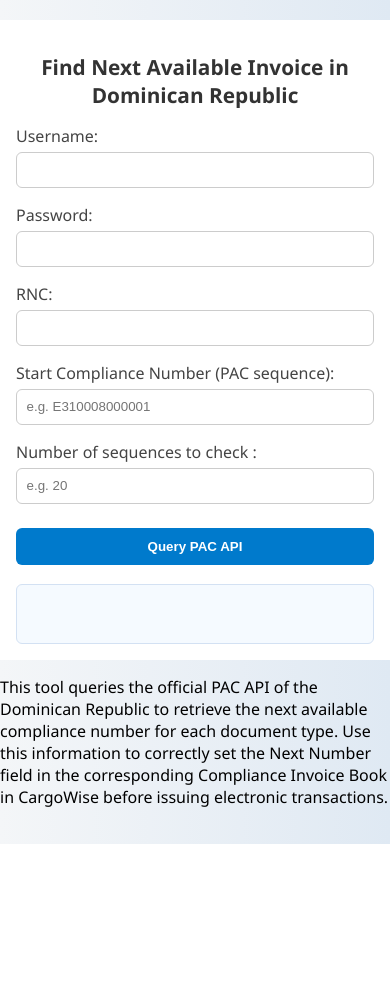
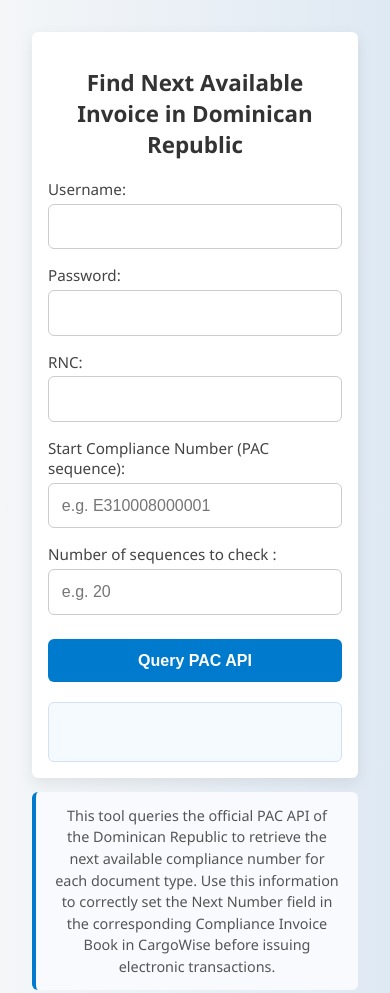
Before and after one commit to anmatths/DominicanRepublic, a website: page public/index.html in a window 390 px wide. Shown: the top 993 px of the page. Before the commit the page ends 844 px from the top, so only its background shows below. Drawn offline with Linux system fonts and the light colour scheme.

Commit message:
Update form.css
implement new style for the changes in the index.html

```diff
--- a/public/styles/form.css
+++ b/public/styles/form.css
@@ -1,5 +1,3 @@
-/* styles/form.css */
-
 body {
 	margin: 0;
 	padding: 0;
@@ -9,21 +7,22 @@ body {
 	justify-content: center;
 	align-items: center;
 	height: 100vh;
+	box-sizing: border-box;
 }
 
 form#invoiceForm {
 	background-color: #ffffff;
 	padding: 2rem;
 	border-radius: 10px;
-  box-shadow: 0 10px 25px rgba(0, 0, 0, 0.1);
+	box-shadow: 0 10px 25px rgba(0, 0, 0, 0.08);
 	width: 100%;
 	max-width: 400px;
 	box-sizing: border-box;
 }
 
 form h2 {
-  margin-bottom: 1rem;
-  font-size: 1.3rem;
+	margin-bottom: 1.2rem;
+	font-size: 1.4rem;
 	text-align: center;
 	color: #333;
 }
@@ -82,12 +81,75 @@ button:hover {
 	box-sizing: border-box;
 }
 
-/* Responsive tweaks */
+.form-wrapper {
+	display: flex;
+	flex-direction: column;
+	align-items: center;
+	max-width: 700px;
+	width: 100%;
+	padding: 1rem;
+	box-sizing: border-box;
+}
+
+.form-header {
+	text-align: center;
+	margin-bottom: 1.5rem;
+}
+
+.form-header h2 {
+	font-size: 1.5rem;
+	margin-bottom: 0.8rem;
+	color: #333;
+}
+
+.form-header p {
+	font-size: 0.9rem;
+	color: #555;
+	background-color: #f8fafd;
+	padding: 0.8rem 1.2rem;
+	border-left: 4px solid #007acc;
+	border-radius: 6px;
+	line-height: 1.5;
+}
+
+/* Mobile Responsive */
 @media screen and (max-width: 500px) {
+	body {
+		padding: 1rem;
+		height: auto;
+		align-items: flex-start;
+	}
+
 	form#invoiceForm {
+		width: 100%;
 		padding: 1rem;
-    border-radius: 0;
-    box-shadow: none;
+		border-radius: 6px;
+		box-shadow: 0 5px 15px rgba(0, 0, 0, 0.08);
 	}
+
+	input,
+	button {
+		font-size: 1rem;
+		padding: 0.8rem;
 	}
-``
+
+	label {
+		font-size: 0.95rem;
+	}
+
+	#resultBox {
+		font-size: 0.9rem;
+	}
+
+	.info-text {
+		font-size: 0.85rem;
+		color: #555;
+		background-color: #f8fafd;
+		padding: 0.9rem;
+		border-left: 4px solid #007acc;
+		border-radius: 6px;
+		line-height: 1.5;
+		margin-bottom: 1.2rem;
+	}
+
+}
```
Lines whose indentation alone changed are shown as unchanged.
